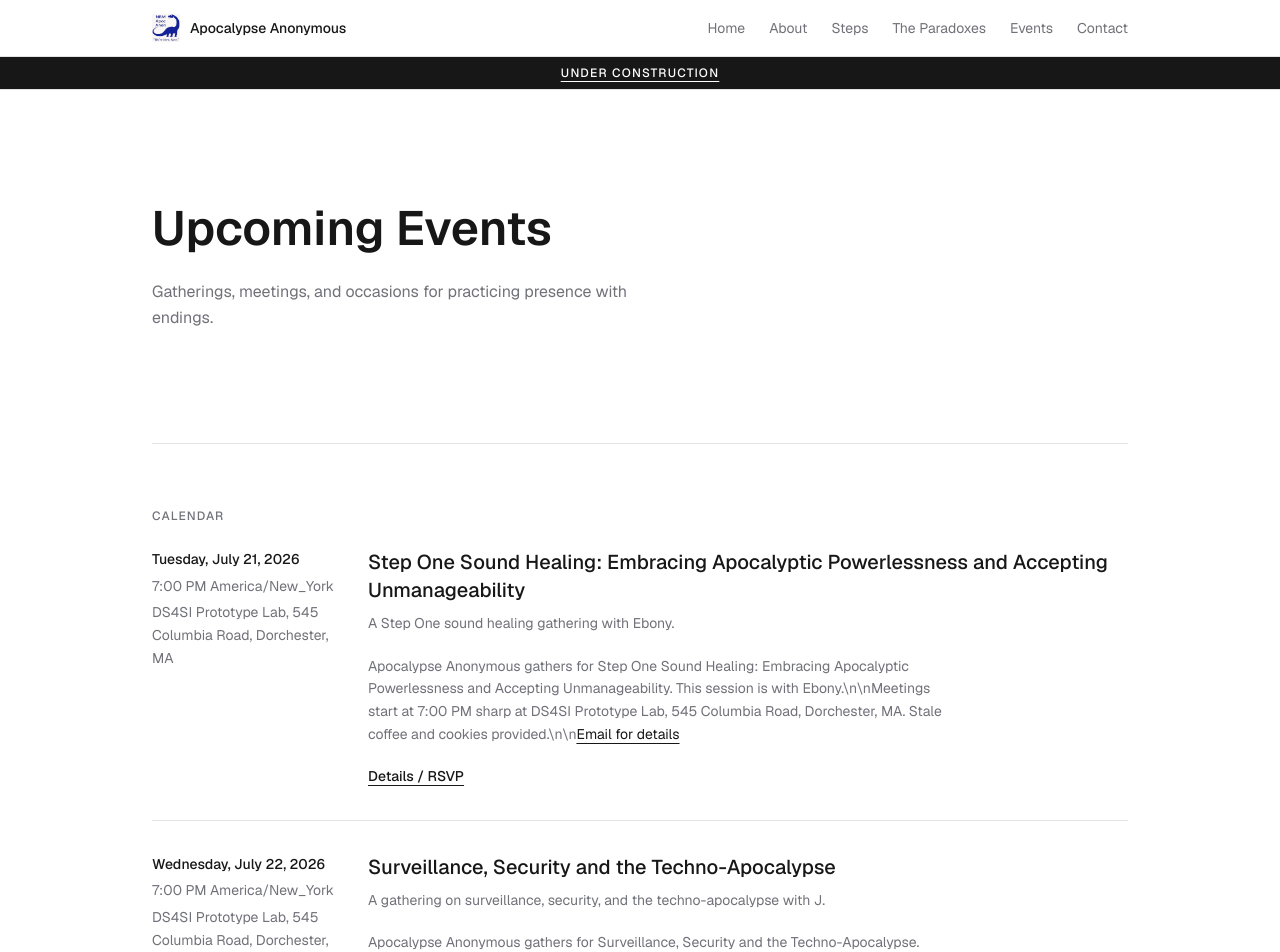
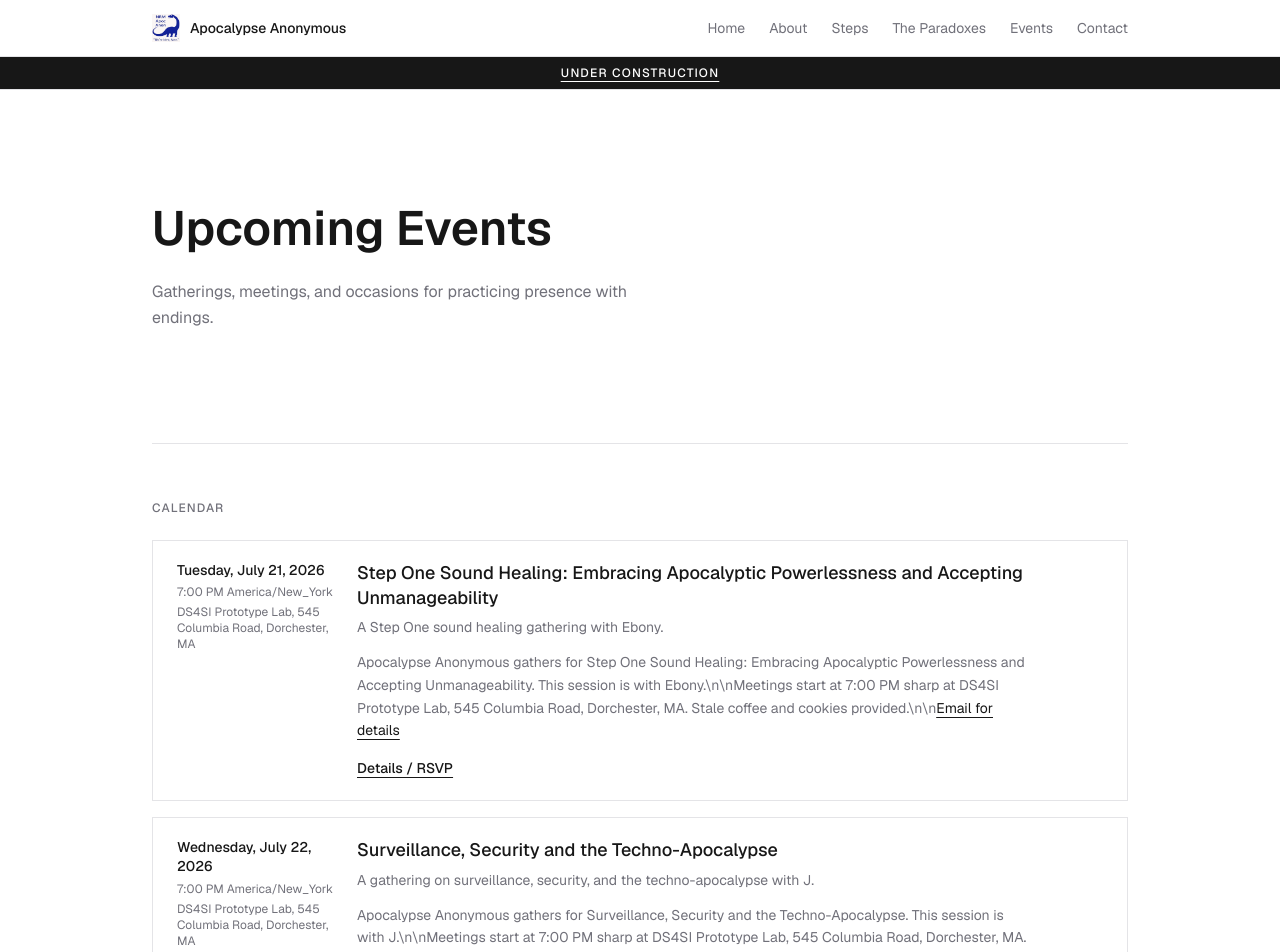
Before and after one commit to matvi-mykula/apocalypse-anonymous, a Next.js app: page /upcoming-events in a window 1280 px wide. Shown: the top 952 px of the page. Built offline with nearby package versions, Linux system fonts and the light colour scheme.

Commit message:
Format upcoming events as compact cards

```diff
--- a/src/app/upcoming-events/page.tsx
+++ b/src/app/upcoming-events/page.tsx
@@ -24,44 +24,46 @@ export default async function UpcomingEventsPage() {
         Gatherings, meetings, and occasions for practicing presence with endings.
       </PageHero>
 
-      <section className="py-16">
+      <section className="py-14">
         <SectionLabel>Calendar</SectionLabel>
         {events.length > 0 ? (
-          <ol>
+          <ol className="grid gap-4">
             {events.map((event) => {
               const time = formatEventTime(event);
 
               return (
                 <li
-                  className="grid gap-6 border-b border-border py-8 first:pt-0 last:border-b-0 md:grid-cols-[12rem_1fr]"
+                  className="grid gap-5 border border-border px-5 py-5 md:grid-cols-[10rem_1fr] md:px-6"
                   key={event.slug}
                 >
-                  <div className="text-sm leading-relaxed">
+                  <div className="text-sm leading-snug">
                     <p className="font-medium text-foreground">
                       {formatEventDate(event.date)}
                     </p>
                     {time ? (
-                      <p className="mt-1 text-muted-foreground">{time}</p>
+                      <p className="mt-1 text-xs text-muted-foreground">
+                        {time}
+                      </p>
                     ) : null}
                     {event.location ? (
-                      <p className="mt-1 text-muted-foreground">
+                      <p className="mt-1 text-xs text-muted-foreground">
                         {event.location}
                       </p>
                     ) : null}
                   </div>
                   <div>
-                    <h2 className="text-xl font-medium tracking-normal text-foreground">
+                    <h2 className="text-lg font-medium leading-snug tracking-normal text-foreground">
                       {event.title}
                     </h2>
-                    <p className="mt-2 max-w-xl text-sm leading-relaxed text-muted-foreground">
+                    <p className="mt-1.5 max-w-2xl text-sm leading-relaxed text-muted-foreground">
                       {event.summary}
                     </p>
-                    <div className="mt-5 max-w-xl">
+                    <div className="mt-3 max-w-2xl">
                       <MarkdownBody markdown={event.bodyMarkdown} />
                     </div>
                     {event.registrationUrl ? (
                       <a
-                        className="mt-5 inline-flex text-sm font-medium text-foreground underline underline-offset-4 transition-colors hover:text-muted-foreground"
+                        className="mt-4 inline-flex text-sm font-medium text-foreground underline underline-offset-4 transition-colors hover:text-muted-foreground"
                         href={event.registrationUrl}
                         rel={
                           event.registrationUrl.startsWith("http")
--- a/src/lib/events.tsx
+++ b/src/lib/events.tsx
@@ -206,12 +206,12 @@ export function MarkdownBody({ markdown }: { markdown: string }) {
     .filter(Boolean);
 
   return (
-    <div className="flex flex-col gap-3 text-sm leading-relaxed text-muted-foreground">
+    <div className="flex flex-col gap-2 text-sm leading-relaxed text-muted-foreground">
       {blocks.map((block) => {
         if (block.startsWith("### ")) {
           return (
             <h3
-              className="pt-2 text-xs font-medium uppercase tracking-widest text-foreground"
+              className="pt-1 text-xs font-medium uppercase tracking-widest text-foreground"
               key={block}
             >
               {block.replace(/^### /, "")}
```
